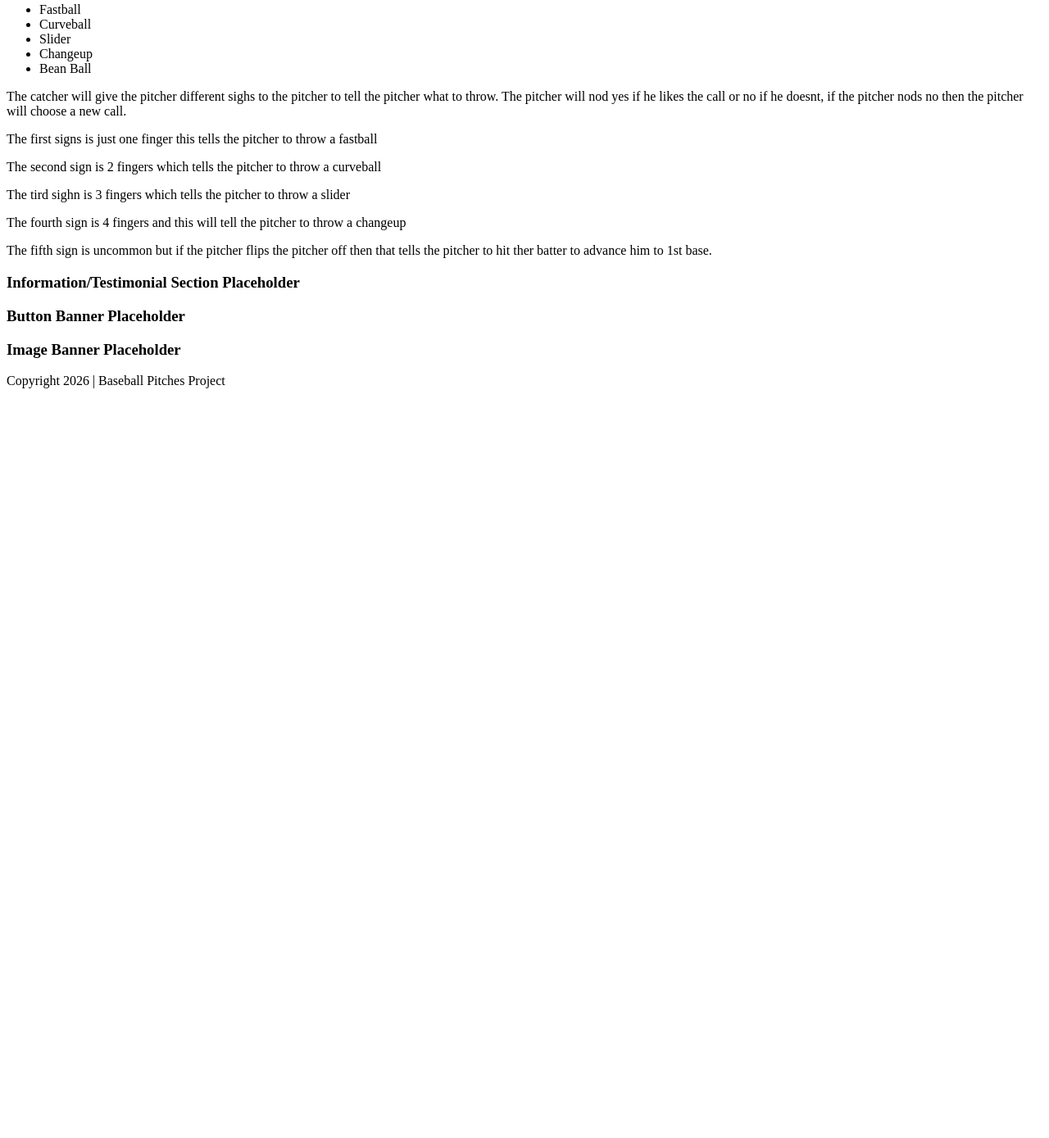
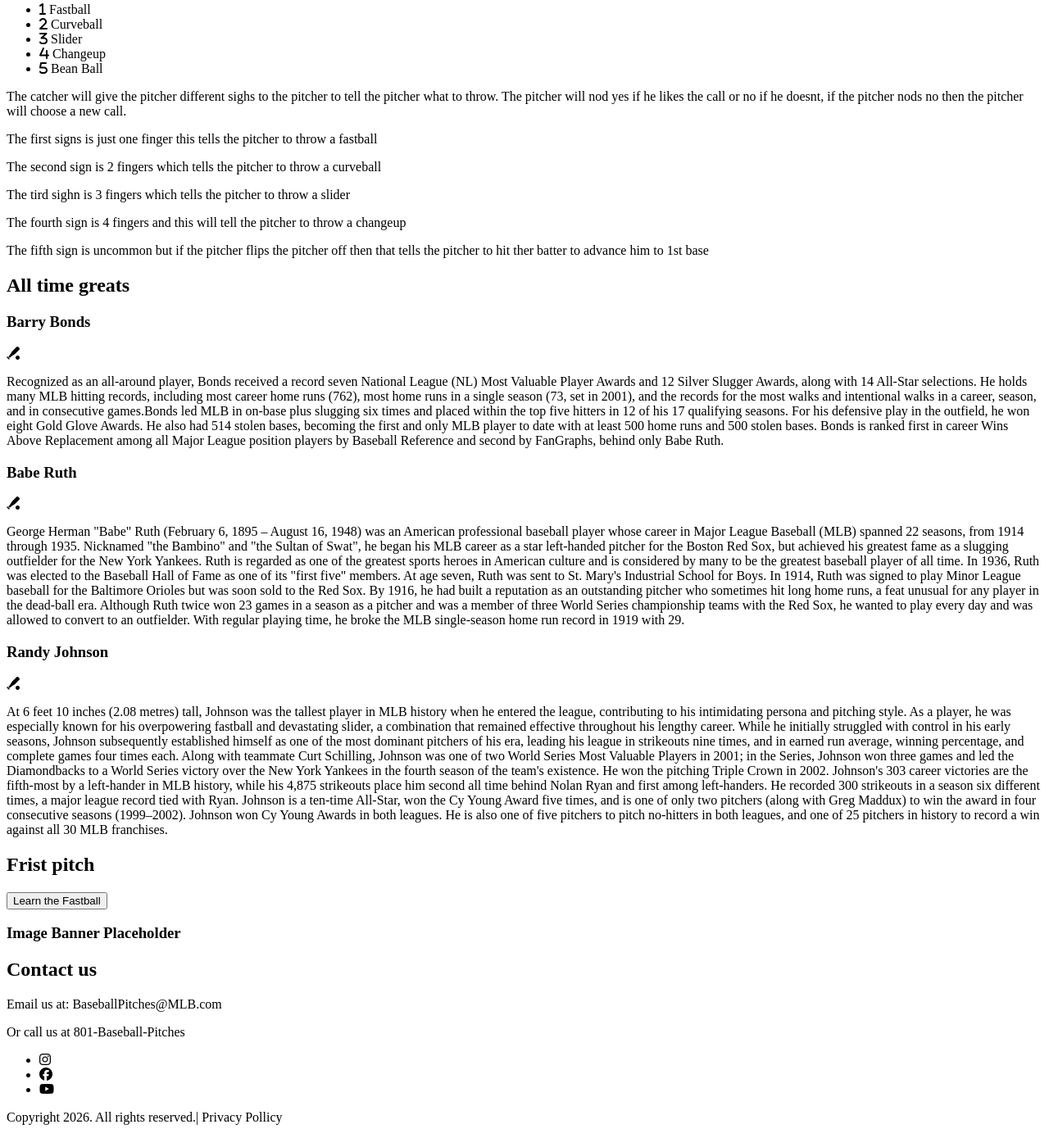
Before and after one commit to 29thale-ui/My-website, a plain HTML site: page index.html in a window 1280 px wide. Shown: the part 497-1886 px from the top of the page at 82% size. Before the commit the page ends 979 px from the top, so only its background shows below. Drawn offline with Linux system fonts and the light colour scheme.

Commit message:
Changes to be committed: 	modified:   index.html

```diff
--- a/index.html
+++ b/index.html
@@ -2,6 +2,7 @@
 <html>
 <head>
     <title>How to Throw Different Baseball Pitches - Home</title>
+    <script src="https://kit.fontawesome.com/9a036acf0c.js" crossorigin="anonymous"></script>
 </head>
 <body>
     <!-- Header Section -->
@@ -35,28 +36,52 @@
         <!-- About Section -->
         <section><h2>Sighs for the pitcher.</h2>
             <ul>
-                <li>Fastball</li>
-                <li>Curveball</li>
-                <li>Slider</li>
-                <li>Changeup</li>
-                <li>Bean Ball</li>
+                <li><i class="fa-solid fa-1"></i>   Fastball</li>
+                <li><i class="fa-solid fa-2"></i>   Curveball</li>
+                <li><i class="fa-solid fa-3"></i>   Slider</li>
+                <li><i class="fa-solid fa-4"></i>   Changeup</li>
+                <li><i class="fa-solid fa-5"></i>   Bean Ball</li>
             </ul>
         <p>The catcher will give the pitcher different sighs to the pitcher to tell the pitcher what to throw. The pitcher will nod yes if he likes the call or no if he doesnt, if the pitcher nods no then the pitcher will choose a new call.</p>
     <p>The first signs is just one finger this tells the pitcher to throw a fastball</p>
 <p>The second sign is 2 fingers which tells the pitcher to throw a curveball</p>
 <p>The tird sighn is 3 fingers which tells the pitcher to throw a slider</p>
 <p>The fourth sign is 4 fingers and this will tell the pitcher to throw a changeup</p>
-<p>The fifth sign is uncommon but if the pitcher flips the pitcher off then that tells the pitcher to hit ther batter to advance him to 1st base.</p>
+<p>The fifth sign is uncommon but if the pitcher flips the pitcher off then that tells the pitcher to hit ther batter to advance him to 1st base</p>
 </section>
         <!-- Information/Testimonial Section -->
-        <section><h3>Information/Testimonial Section Placeholder</h3></section>
-        <!-- Button Banner -->
-        <section><h3>Button Banner Placeholder</h3></section>
+        <section><h2>All time greats</h2></section>
+
+        <h3>Barry Bonds</h3>   <i class="fa-solid fa-baseball-bat-ball"></i>
+        <p>Recognized as an all-around player, Bonds received a record seven National League (NL) Most Valuable Player Awards and 12 Silver Slugger Awards, along with 14 All-Star selections. He holds many MLB hitting records, including most career home runs (762), most home runs in a single season (73, set in 2001), and the records for the most walks and intentional walks in a career, season, and in consecutive games.Bonds led MLB in on-base plus slugging six times and placed within the top five hitters in 12 of his 17 qualifying seasons. For his defensive play in the outfield, he won eight Gold Glove Awards. He also had 514 stolen bases, becoming the first and only MLB player to date with at least 500 home runs and 500 stolen bases. Bonds is ranked first in career Wins Above Replacement among all Major League position players by Baseball Reference and second by FanGraphs, behind only Babe Ruth.</p>
+        <h3>Babe Ruth</h3><i class="fa-solid fa-baseball-bat-ball"></i>
+        <p>George Herman "Babe" Ruth (February 6, 1895 – August 16, 1948) was an American professional baseball player whose career in Major League Baseball (MLB) spanned 22 seasons, from 1914 through 1935. Nicknamed "the Bambino" and "the Sultan of Swat", he began his MLB career as a star left-handed pitcher for the Boston Red Sox, but achieved his greatest fame as a slugging outfielder for the New York Yankees. Ruth is regarded as one of the greatest sports heroes in American culture and is considered by many to be the greatest baseball player of all time. In 1936, Ruth was elected to the Baseball Hall of Fame as one of its "first five" members.
+
+At age seven, Ruth was sent to St. Mary's Industrial School for Boys. In 1914, Ruth was signed to play Minor League baseball for the Baltimore Orioles but was soon sold to the Red Sox. By 1916, he had built a reputation as an outstanding pitcher who sometimes hit long home runs, a feat unusual for any player in the dead-ball era. Although Ruth twice won 23 games in a season as a pitcher and was a member of three World Series championship teams with the Red Sox, he wanted to play every day and was allowed to convert to an outfielder. With regular playing time, he broke the MLB single-season home run record in 1919 with 29.</p>
+         <h3>Randy Johnson</h3> <i class="fa-solid fa-baseball-bat-ball"></i>
+         <p>At 6 feet 10 inches (2.08 metres) tall, Johnson was the tallest player in MLB history when he entered the league, contributing to his intimidating persona and pitching style. As a player, he was especially known for his overpowering fastball and devastating slider, a combination that remained effective throughout his lengthy career. While he initially struggled with control in his early seasons, Johnson subsequently established himself as one of the most dominant pitchers of his era, leading his league in strikeouts nine times, and in earned run average, winning percentage, and complete games four times each. Along with teammate Curt Schilling, Johnson was one of two World Series Most Valuable Players in 2001; in the Series, Johnson won three games and led the Diamondbacks to a World Series victory over the New York Yankees in the fourth season of the team's existence. He won the pitching Triple Crown in 2002.
+
+Johnson's 303 career victories are the fifth-most by a left-hander in MLB history, while his 4,875 strikeouts place him second all time behind Nolan Ryan and first among left-handers. He recorded 300 strikeouts in a season six different times, a major league record tied with Ryan. Johnson is a ten-time All-Star, won the Cy Young Award five times, and is one of only two pitchers (along with Greg Maddux) to win the award in four consecutive seasons (1999–2002). Johnson won Cy Young Awards in both leagues. He is also one of five pitchers to pitch no-hitters in both leagues, and one of 25 pitchers in history to record a win against all 30 MLB franchises.</p>
+<!-- Button Banner -->
+         <section>
+            <h2>Frist pitch</h2>
+            <a href="fastball.html"><button>Learn the Fastball</button></a>
+        </section>
         <!-- Image Banner -->
         <section><h3>Image Banner Placeholder</h3></section>
     </main>
     <!-- Footer Section -->
-    <footer>Copyright 2026 | Baseball Pitches Project</footer>
+    <footer>
+    <h2>Contact us</h2>
+    <p>Email us at: BaseballPitches@MLB.com</p>
+    <p>Or call us at 801-Baseball-Pitches</p>
+    <ul>
+        <li><i class="fa-brands fa-instagram"></i></li>
+        <li><i class="fa-brands fa-facebook"></i></li>
+        <li><i class="fa-brands fa-youtube"></i></li>
+    </ul>
+        <p>Copyright 2026. All rights reserved.| Privacy Pollicy</p>
+    </footer>
 </body>
 </html>
 
```
